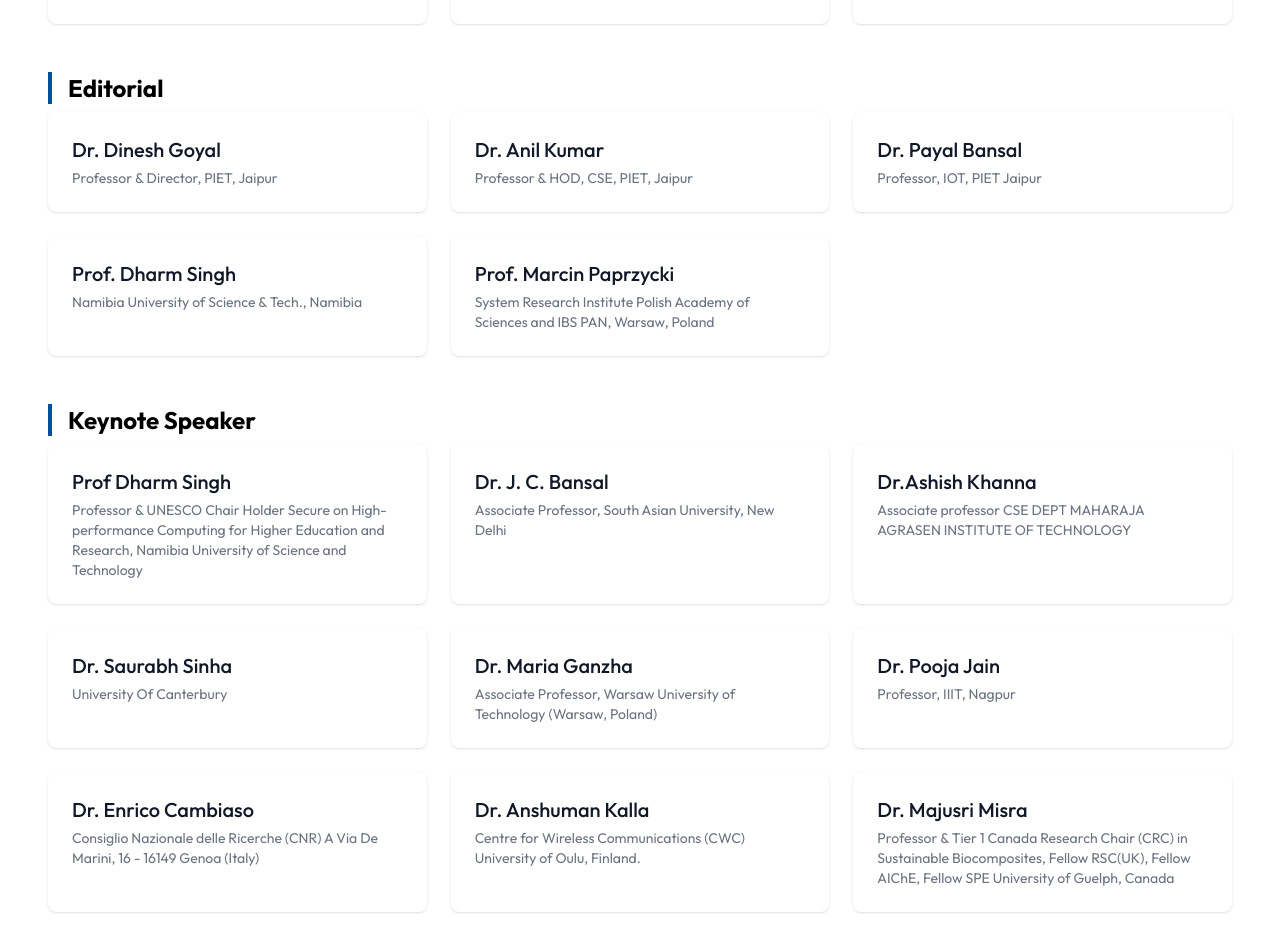
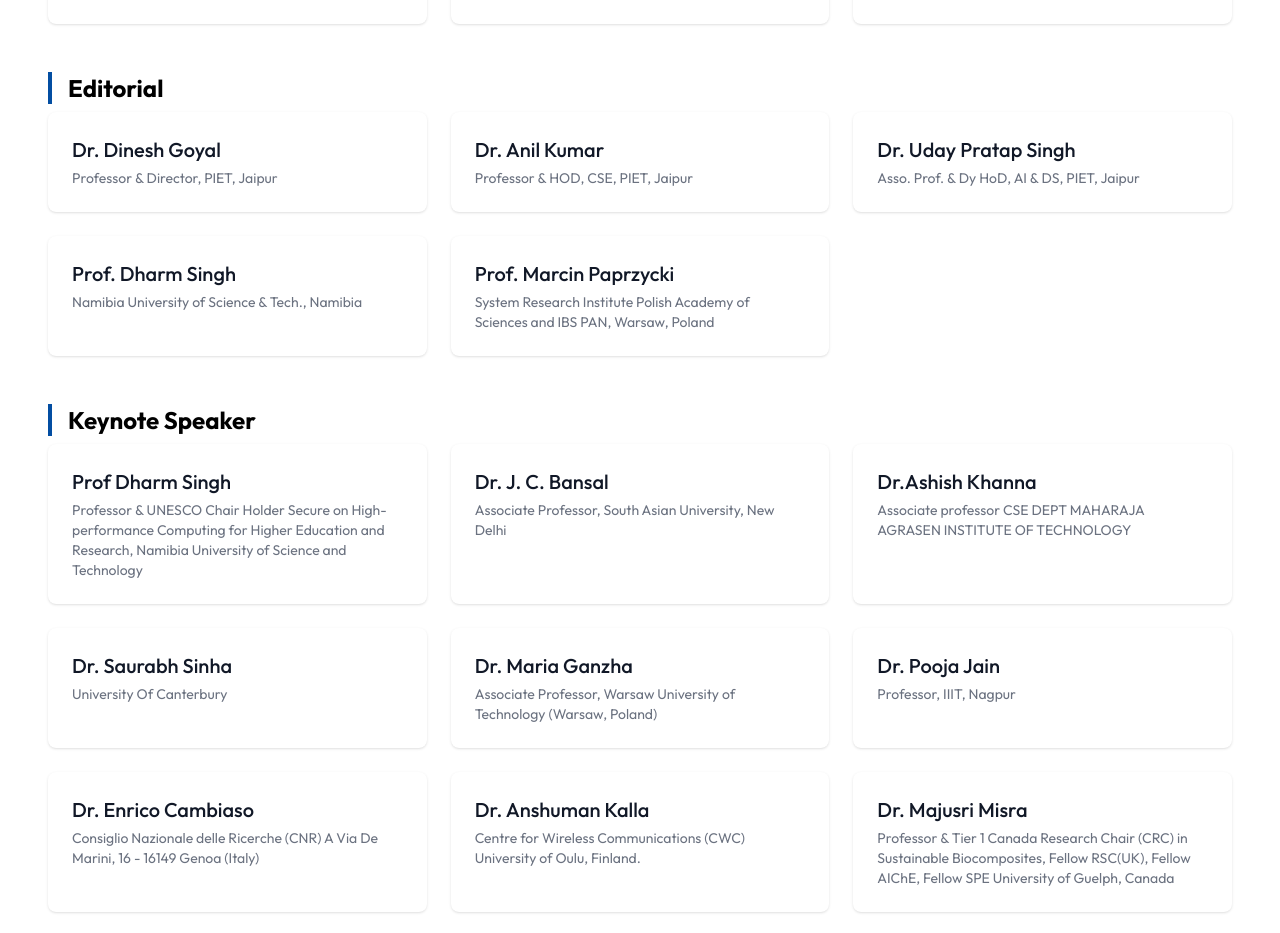
Before and after one commit to Diyamehta60/icimmi, a Next.js app: page /committe in a window 1280 px wide. Shown: the part 2141-3074 px from the top of the page. Built offline with nearby package versions, Linux system fonts and the light colour scheme; what prettier-plugin-tailwindcss would draw is missing.

Commit message:
committee member

```diff
--- a/src/pages/committe.tsx
+++ b/src/pages/committe.tsx
@@ -156,8 +156,8 @@
       designation: "Professor & HOD, CSE, PIET, Jaipur",
     },
     {
-      name: "Dr. Payal Bansal",
-      designation: "Professor, IOT, PIET Jaipur",
+      name: "Dr. Uday Pratap Singh",
+      designation: "Asso. Prof. & Dy HoD, AI & DS, PIET, Jaipur",
     },
     {
       name: "Prof. Dharm Singh",
--- a/src/pages/register.tsx
+++ b/src/pages/register.tsx
@@ -8,7 +8,6 @@
 
     return (
         <>
-
             <Head>
                 <title>Register - ICIMMI - International conference on information management & machine intelligence</title>
                 <link rel="icon" href="/gallery/favicon.ico" />
```
